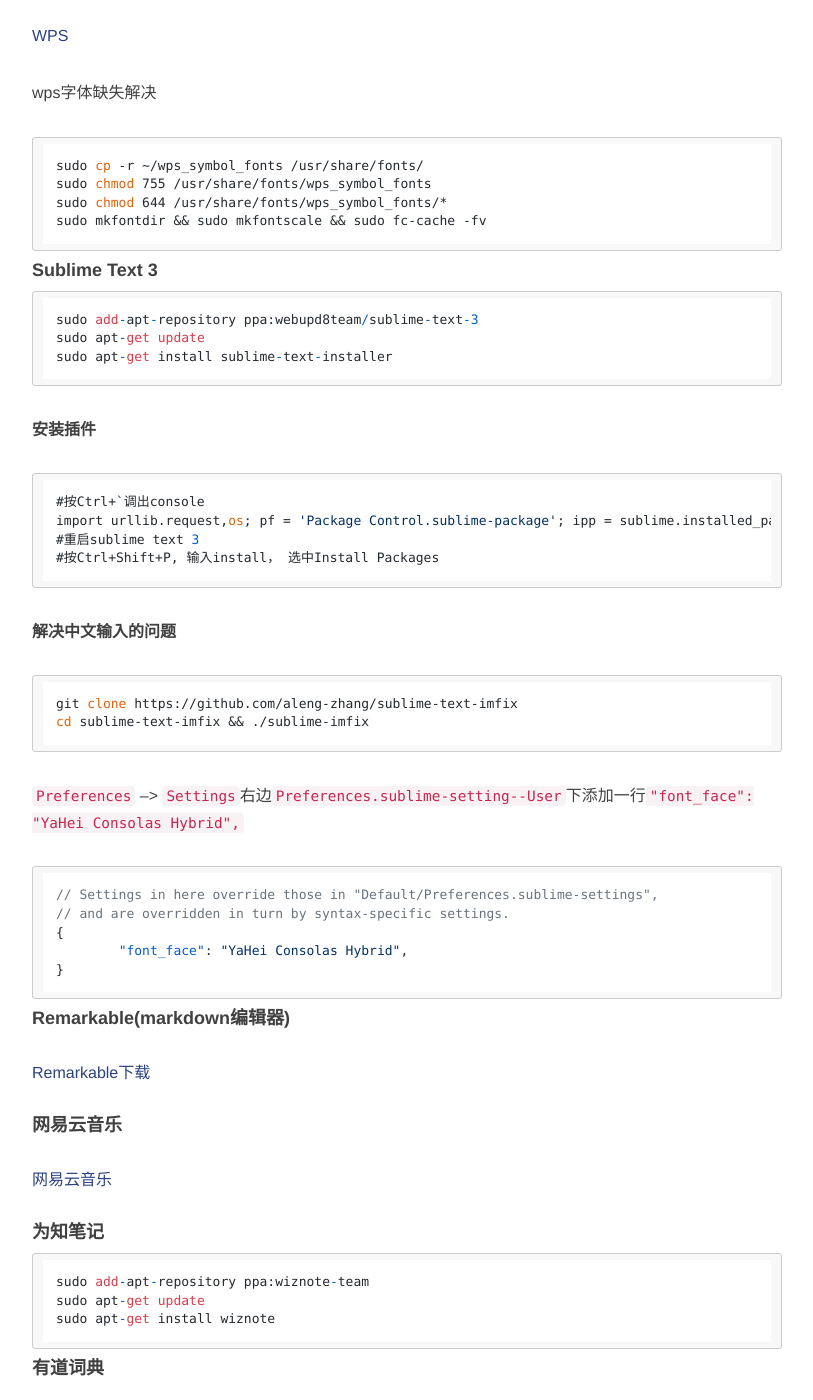
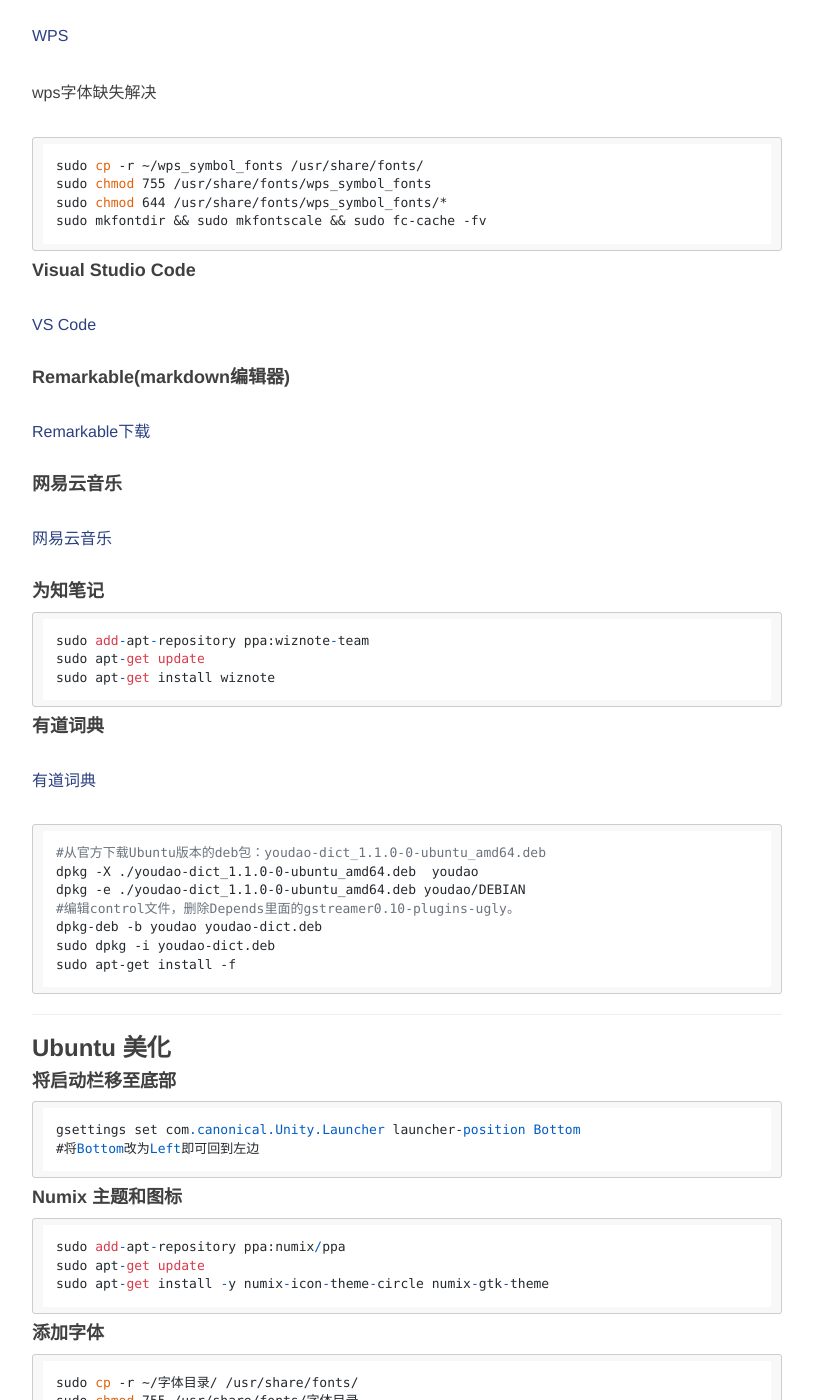
Before and after one commit to aleng-zhang/Blog, a Jekyll site: the page built from _posts/2017-07-07-Ubuntu.md, in a window 1280 px wide and 1400 px high, scrolled down 4157 px. Shown: the whole window, without its empty margins (233-1046 px from the left). Built offline with Jekyll 4.4.1, drawn with Linux system fonts in a browser that asks for light colours; nearby versions of some CDN libraries; comment, search, counter and statistics services are not loaded; some of the changed text lies outside the part shown.

Commit message:
添加Pyenv*.md & 修改Ubuntu.md

```diff
--- a/_posts/2017-07-07-Ubuntu.md
+++ b/_posts/2017-07-07-Ubuntu.md
@@ -151,38 +151,8 @@
 sudo mkfontdir && sudo mkfontscale && sudo fc-cache -fv
 ~~~
 
-#### Sublime Text 3
-~~~bash
-sudo add-apt-repository ppa:webupd8team/sublime-text-3
-sudo apt-get update
-sudo apt-get install sublime-text-installer
-~~~
-
-**安装插件**
-
-~~~
-#按Ctrl+`调出console
-import urllib.request,os; pf = 'Package Control.sublime-package'; ipp = sublime.installed_packages_path(); urllib.request.install_opener( urllib.request.build_opener( urllib.request.ProxyHandler()) ); open(os.path.join(ipp, pf), 'wb').write(urllib.request.urlopen( 'http://sublime.wbond.net/' + pf.replace(' ','%20')).read())
-#重启sublime text 3
-#按Ctrl+Shift+P, 输入install， 选中Install Packages
-~~~
-
-**解决中文输入的问题**
-
-~~~bash
-git clone https://github.com/aleng-zhang/sublime-text-imfix
-cd sublime-text-imfix && ./sublime-imfix
-~~~
-
-`Preferences` -->  `Settings`右边`Preferences.sublime-setting--User`下添加一行`"font_face": "YaHei Consolas Hybrid",`
-
-~~~
-// Settings in here override those in "Default/Preferences.sublime-settings",
-// and are overridden in turn by syntax-specific settings.
-{
-	"font_face": "YaHei Consolas Hybrid",
-}
-~~~
+#### Visual Studio Code
+[VS Code](https://code.visualstudio.com/download)
 
 #### Remarkable(markdown编辑器)
 [Remarkable下载](https://remarkableapp.github.io/linux/download.html)
```
Also changed, not shown: _posts/2017-07-08-Pyenv(Python版本管理)安装与使用.md (added, +97 -0 lines).
